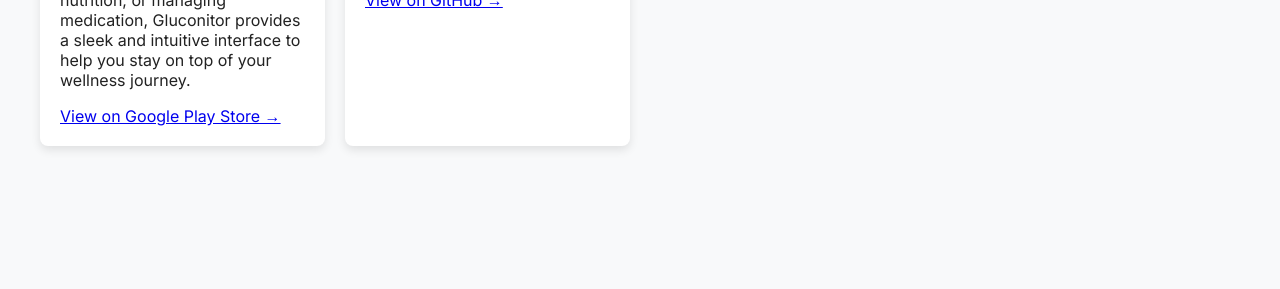
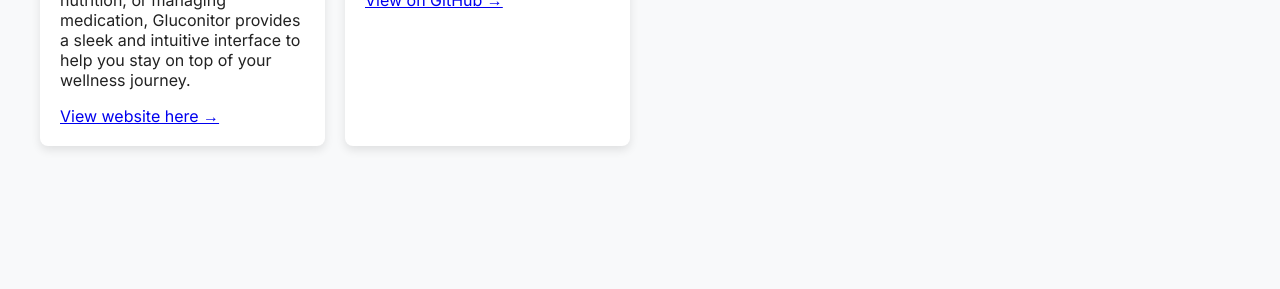
Before and after one commit to allensandiego/page, a Jekyll site: the page built from index.html, in a window 1280 px wide. Shown: the part 1524-1813 px from the top of the page. Built offline with Jekyll 4.4.1, drawn with Linux system fonts in a browser that asks for light colours; a script that is not in the unit is left out.

Commit message:
chore: fix gluconitor card

```diff
--- a/index.html
+++ b/index.html
@@ -88,8 +88,7 @@
                 <div class="project-card-subtitle">Android</div>
                 <p>Gluconitor is your all-in-one intelligent companion designed for comprehensive health management. Whether you are tracking glucose levels, logging nutrition, or managing medication, Gluconitor provides a sleek and intuitive interface to help you stay on top of your wellness journey.</p>
                 <a href="https://gluconitor.allensandiego.com"
-                    target="_blank">View on
-                    Google Play Store →</a>
+                    target="_blank">View website here →</a>
             </div>
 
             <div class="project-card">
```
